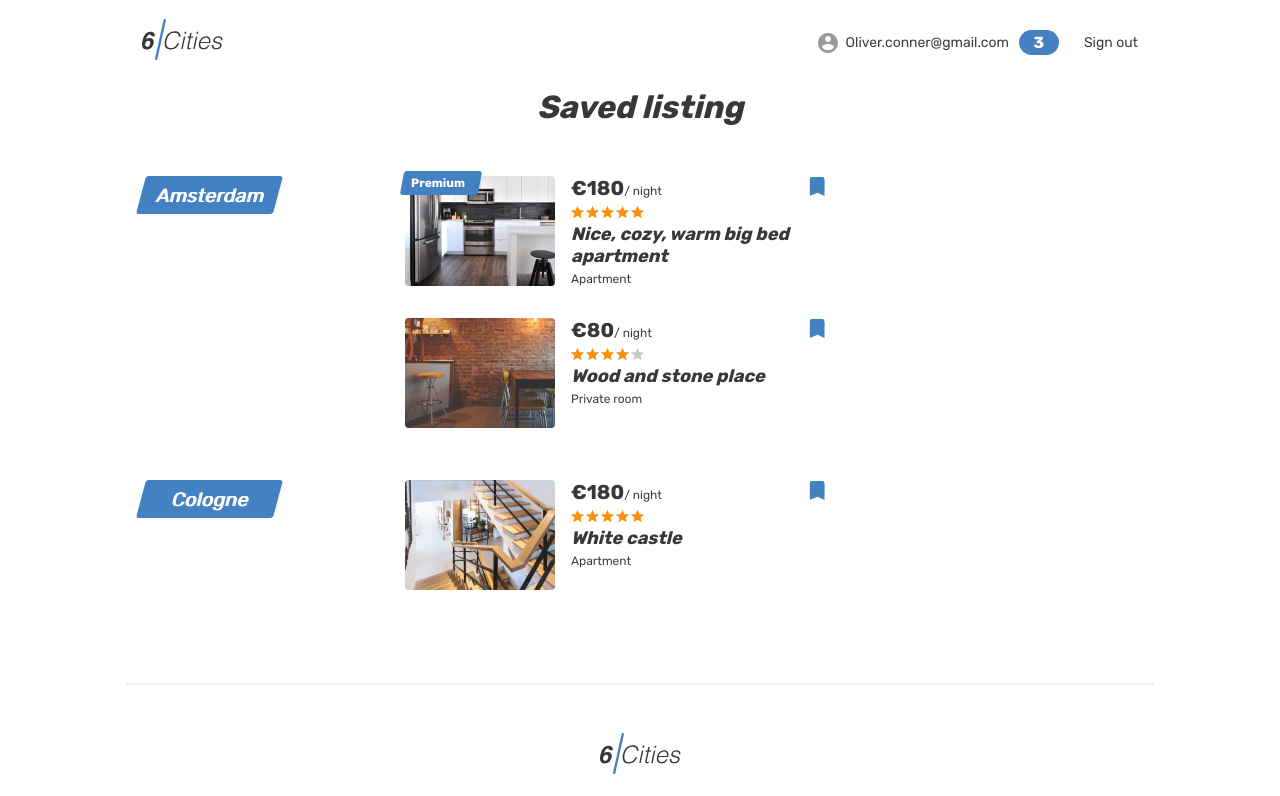
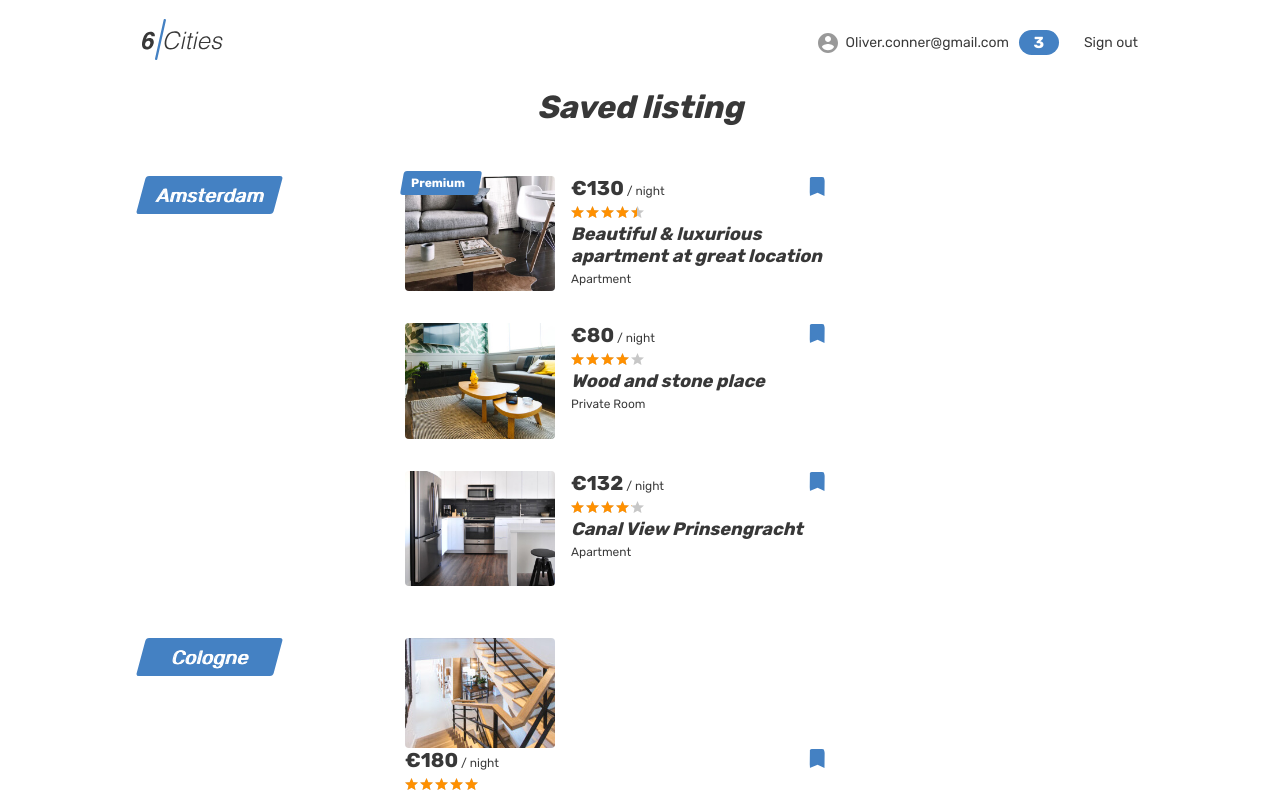
Before and after one commit to shchukin/170520-six-cities-1, a React (Create React App) app in the folder project/: page /favorites in a window 1280 px wide. Shown: the top 796 px of the page. Built offline with nearby package versions, Linux system fonts and the light colour scheme.

Commit message:
favorites draft and place card variants

```diff
--- a/project/public/css/custom.css
+++ b/project/public/css/custom.css
@@ -88,3 +88,20 @@
   line-height: 1.75;
   color: #000
 }
+
+.favorites__card {
+  display: block;
+}
+
+.place-card--horizontal {
+  display: flex;
+}
+  .place-card--horizontal .place-card__image-wrapper {
+    min-width: 150px;
+    margin-right: 16px;
+    margin-bottom: 0;
+  }
+
+  .place-card--horizontal .place-card__info {
+    padding-top: 1px;
+  }
--- a/project/src/components/place-card/place-card.tsx
+++ b/project/src/components/place-card/place-card.tsx
@@ -4,13 +4,14 @@ import {starsToPct} from '../../utils';
 import {AppRoute, HOUSING_KINDS} from '../../const';
 
 type PlaceCardProps = {
+  horizontal?: boolean
   data: OfferType;
 }
 
 function PlaceCard(props: PlaceCardProps): JSX.Element {
 
   return (
-    <article className="place-card">
+    <article className={`place-card${ props.horizontal ? ' place-card--horizontal': ''}`}>
       {
         props.data.isPremium &&
         <div className="place-card__mark">
@@ -19,14 +20,14 @@ function PlaceCard(props: PlaceCardProps): JSX.Element {
       }
       <div className="place-card__image-wrapper">
         <Link to={`${AppRoute.Offer}/${props.data.id}`}>
-          <img className="place-card__image" src={props.data.previewImage} width="260" height="200" alt="Place image"/>
+          <img className="place-card__image" src={props.data.previewImage} width={`${props.horizontal ? '150' : '260' }`} height={`${props.horizontal ? '110' : '200'}`} alt="Place image"/>
         </Link>
       </div>
       <div className="place-card__info">
         <div className="place-card__price-wrapper">
           <div className="place-card__price">
             <b className="place-card__price-value">&euro;{props.data.price}</b>
-            <span className="place-card__price-text">&#47;&nbsp;night</span>
+            <span className="place-card__price-text">&nbsp;&#47;&nbsp;night</span>
           </div>
           <button className={`place-card__bookmark-button${ props.data.isFavorite ? ' place-card__bookmark-button--active' : ''} button`} type="button">
             <svg className="place-card__bookmark-icon" width="18" height="19">
--- a/project/src/pages/favorites/favorites.tsx
+++ b/project/src/pages/favorites/favorites.tsx
@@ -1,7 +1,12 @@
 import Header from '../../components/header/header';
 import Footer from '../../components/footer/footer';
+import {offersData} from '../../mocks/offersData';
+import PlaceCard from '../../components/place-card/place-card';
 
 function Favorites(): JSX.Element {
+
+  const favoriteOffers = offersData.filter((element) => element.isFavorite);
+
   return (
     <div className="page">
       <Header/>
@@ -19,72 +24,9 @@ function Favorites(): JSX.Element {
                   </div>
                 </div>
                 <div className="favorites__places">
-                  <article className="favorites__card place-card">
-                    <div className="place-card__mark">
-                      <span>Premium</span>
-                    </div>
-                    <div className="favorites__image-wrapper place-card__image-wrapper">
-                      <a href="#">
-                        <img className="place-card__image" src="img/apartment-small-03.jpg" width="150" height="110" alt="Place image"/>
-                      </a>
-                    </div>
-                    <div className="favorites__card-info place-card__info">
-                      <div className="place-card__price-wrapper">
-                        <div className="place-card__price">
-                          <b className="place-card__price-value">&euro;180</b>
-                          <span className="place-card__price-text">&#47;&nbsp;night</span>
-                        </div>
-                        <button className="place-card__bookmark-button place-card__bookmark-button--active button" type="button">
-                          <svg className="place-card__bookmark-icon" width="18" height="19">
-                            <use xlinkHref="#icon-bookmark"></use>
-                          </svg>
-                          <span className="visually-hidden">In bookmarks</span>
-                        </button>
-                      </div>
-                      <div className="place-card__rating rating">
-                        <div className="place-card__stars rating__stars">
-                          <span style={{ width: '100%' }}></span>
-                          <span className="visually-hidden">Rating</span>
-                        </div>
-                      </div>
-                      <h2 className="place-card__name">
-                        <a href="#">Nice, cozy, warm big bed apartment</a>
-                      </h2>
-                      <p className="place-card__type">Apartment</p>
-                    </div>
-                  </article>
-
-                  <article className="favorites__card place-card">
-                    <div className="favorites__image-wrapper place-card__image-wrapper">
-                      <a href="#">
-                        <img className="place-card__image" src="img/room-small.jpg" width="150" height="110" alt="Place image"/>
-                      </a>
-                    </div>
-                    <div className="favorites__card-info place-card__info">
-                      <div className="place-card__price-wrapper">
-                        <div className="place-card__price">
-                          <b className="place-card__price-value">&euro;80</b>
-                          <span className="place-card__price-text">&#47;&nbsp;night</span>
-                        </div>
-                        <button className="place-card__bookmark-button place-card__bookmark-button--active button" type="button">
-                          <svg className="place-card__bookmark-icon" width="18" height="19">
-                            <use xlinkHref="#icon-bookmark"></use>
-                          </svg>
-                          <span className="visually-hidden">In bookmarks</span>
-                        </button>
-                      </div>
-                      <div className="place-card__rating rating">
-                        <div className="place-card__stars rating__stars">
-                          <span style={{ width: '80%' }}></span>
-                          <span className="visually-hidden">Rating</span>
-                        </div>
-                      </div>
-                      <h2 className="place-card__name">
-                        <a href="#">Wood and stone place</a>
-                      </h2>
-                      <p className="place-card__type">Private room</p>
-                    </div>
-                  </article>
+                  {
+                    favoriteOffers.map((element) => <div className="favorites__card"><PlaceCard horizontal data={element}></PlaceCard></div>)
+                  }
                 </div>
               </li>
 
@@ -107,7 +49,7 @@ function Favorites(): JSX.Element {
                       <div className="place-card__price-wrapper">
                         <div className="place-card__price">
                           <b className="place-card__price-value">&euro;180</b>
-                          <span className="place-card__price-text">&#47;&nbsp;night</span>
+                          <span className="place-card__price-text">&nbsp;&#47;&nbsp;night</span>
                         </div>
                         <button className="place-card__bookmark-button place-card__bookmark-button--active button" type="button">
                           <svg className="place-card__bookmark-icon" width="18" height="19">
```
